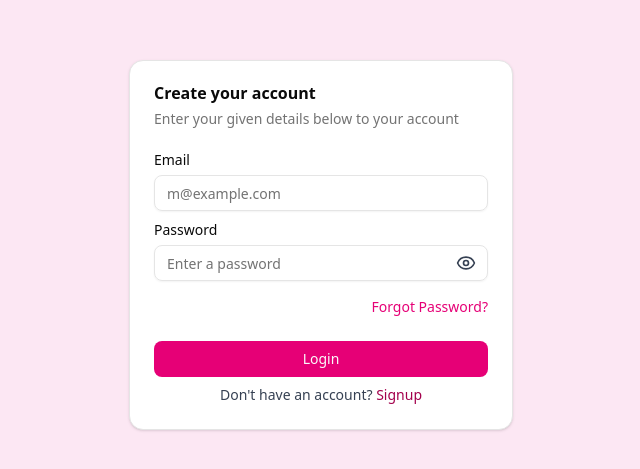
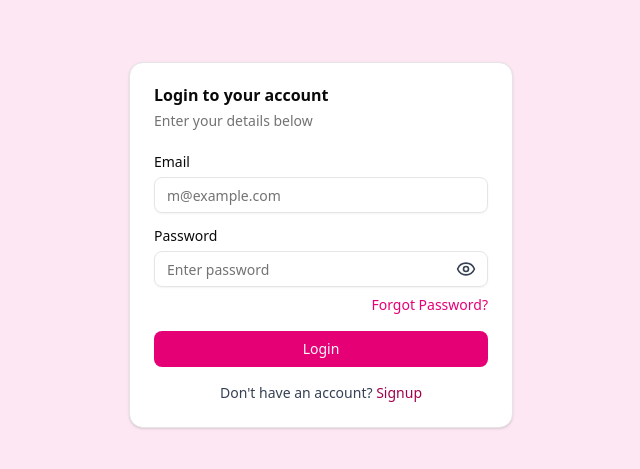
Before and after one commit to Rohitp969/ecart, a React (Vite) app in the folder frontend/: page /login in a window 1280 px wide. Shown: the part 155-624 px from the top of the page, without its empty margins (319-959 px from the left). Built offline with nearby package versions, Linux system fonts and the light colour scheme.

Commit message:
updated backend live url

```diff
--- a/frontend/src/pages/Login.jsx
+++ b/frontend/src/pages/Login.jsx
@@ -4,7 +4,6 @@ import {
   Card,
   CardContent,
   CardDescription,
-  CardFooter,
   CardHeader,
   CardTitle,
 } from "@/components/ui/card";
@@ -20,15 +19,18 @@ import { setUser } from "../redux/userSlice";
 const Login = () => {
   const [showPassword, setShowPassword] = useState(false);
   const [loading, setLoading] = useState(false);
+
   const [formData, setFormData] = useState({
     email: "",
     password: "",
   });
+
   const navigate = useNavigate();
-  const dispatch = useDispatch()
+  const dispatch = useDispatch();
 
   const handleChange = (e) => {
     const { name, value } = e.target;
+
     setFormData((prev) => ({
       ...prev,
       [name]: value,
@@ -37,10 +39,10 @@ const Login = () => {
 
   const submitHandler = async (e) => {
     e.preventDefault();
-    console.log(formData);
+
     try {
       setLoading(true);
-      // const res = await axios.post( `http://localhost:8000/api/v1/user/login`,
+
       const res = await axios.post(
         `${import.meta.env.VITE_API_URL}/api/v1/user/login`,
         formData,
@@ -48,12 +50,19 @@ const Login = () => {
           headers: {
             "Content-Type": "application/json",
           },
-        },
+        }
       );
+
       if (res.data.success) {
-        dispatch(setUser(res.data.user))
+        dispatch(setUser(res.data.user));
+
+        localStorage.setItem(
+          "accessToken",
+          res.data.accessToken
+        );
+
         toast.success(res.data.message);
-        localStorage.setItem("accessToken", res.data.accessToken)
+
         navigate("/");
       }
     } catch (error) {
@@ -62,7 +71,9 @@ const Login = () => {
       if (error.response) {
         toast.error(error.response.data.message);
       } else {
-        toast.error("Backend server not running or not reachable");
+        toast.error(
+          "Backend server not running or not reachable"
+        );
       }
     } finally {
       setLoading(false);
@@ -73,17 +84,22 @@ const Login = () => {
     <div className="flex justify-center items-center min-h-screen bg-pink-100">
       <Card className="w-full max-w-sm">
         <CardHeader>
-          <CardTitle>Create your account</CardTitle>
+          <CardTitle>Login to your account</CardTitle>
+
           <CardDescription>
-            Enter your given details below to your account
+            Enter your details below
           </CardDescription>
         </CardHeader>
 
         <CardContent>
-          <form onSubmit={submitHandler}>
-            <div className="flex flex-col gap-3">
+          <form
+            onSubmit={submitHandler}
+            className="flex flex-col gap-4"
+          >
+            {/* Email */}
             <div className="grid gap-2">
               <Label htmlFor="email">Email</Label>
+
               <Input
                 id="email"
                 name="email"
@@ -95,34 +111,45 @@ const Login = () => {
               />
             </div>
 
+            {/* Password */}
             <div className="grid gap-2">
-  <Label htmlFor="password">Password</Label>
+              <Label htmlFor="password">
+                Password
+              </Label>
 
               <div className="relative">
                 <Input
                   id="password"
                   name="password"
-      type={showPassword ? "text" : "password"}
-      placeholder="Enter a password"
+                  type={
+                    showPassword
+                      ? "text"
+                      : "password"
+                  }
+                  placeholder="Enter password"
+                  required
                   value={formData.password}
                   onChange={handleChange}
-      required
                 />
 
                 {showPassword ? (
                   <EyeOff
-        onClick={() => setShowPassword(false)}
+                    onClick={() =>
+                      setShowPassword(false)
+                    }
                     className="w-5 h-5 text-gray-700 absolute right-3 top-1/2 -translate-y-1/2 cursor-pointer"
                   />
                 ) : (
                   <Eye
-        onClick={() => setShowPassword(true)}
+                    onClick={() =>
+                      setShowPassword(true)
+                    }
                     className="w-5 h-5 text-gray-700 absolute right-3 top-1/2 -translate-y-1/2 cursor-pointer"
                   />
                 )}
               </div>
 
-  <div className="flex justify-end mt-2">
+              <div className="flex justify-end">
                 <Link
                   to="/forgot-password"
                   className="text-sm text-pink-600 hover:underline"
@@ -132,30 +159,34 @@ const Login = () => {
               </div>
             </div>
 
-
-           </div>
-          </form>
-        </CardContent>
-
-        <CardFooter className="flex-col gap-2">
+            {/* Login Button */}
             <Button
               type="submit"
-            onClick={submitHandler}
-            className="w-full cursor-pointer bg-pink-600 hover:bg-pink-500"
-            // disabled={loading}
+              disabled={loading}
+              className="w-full bg-pink-600 hover:bg-pink-500"
             >
-            {loading ?
+              {loading ? (
                 <>
-                <Loader2 className="h-4 w-4 animate-apin mr-2" /> Please wait </>:"Login"}
+                  <Loader2 className="h-4 w-4 animate-spin mr-2" />
+                  Please wait
+                </>
+              ) : (
+                "Login"
+              )}
             </Button>
 
-          <p className="text-gray-700 text-sm">
+            {/* Signup */}
+            <p className="text-gray-700 text-sm text-center">
               Don't have an account?{" "}
-            <Link to={"/signup"} className="hover:underline cursor-pointer text-pink-800">
+              <Link
+                to="/signup"
+                className="text-pink-800 hover:underline"
+              >
                 Signup
               </Link>
             </p>
-        </CardFooter>
+          </form>
+        </CardContent>
       </Card>
     </div>
   );
```
Also changed, not shown: frontend/src/index.css (+0 -69 lines), 1 other file (tests, documents, lock files or other folders). Lines whose indentation alone changed are shown as unchanged.
